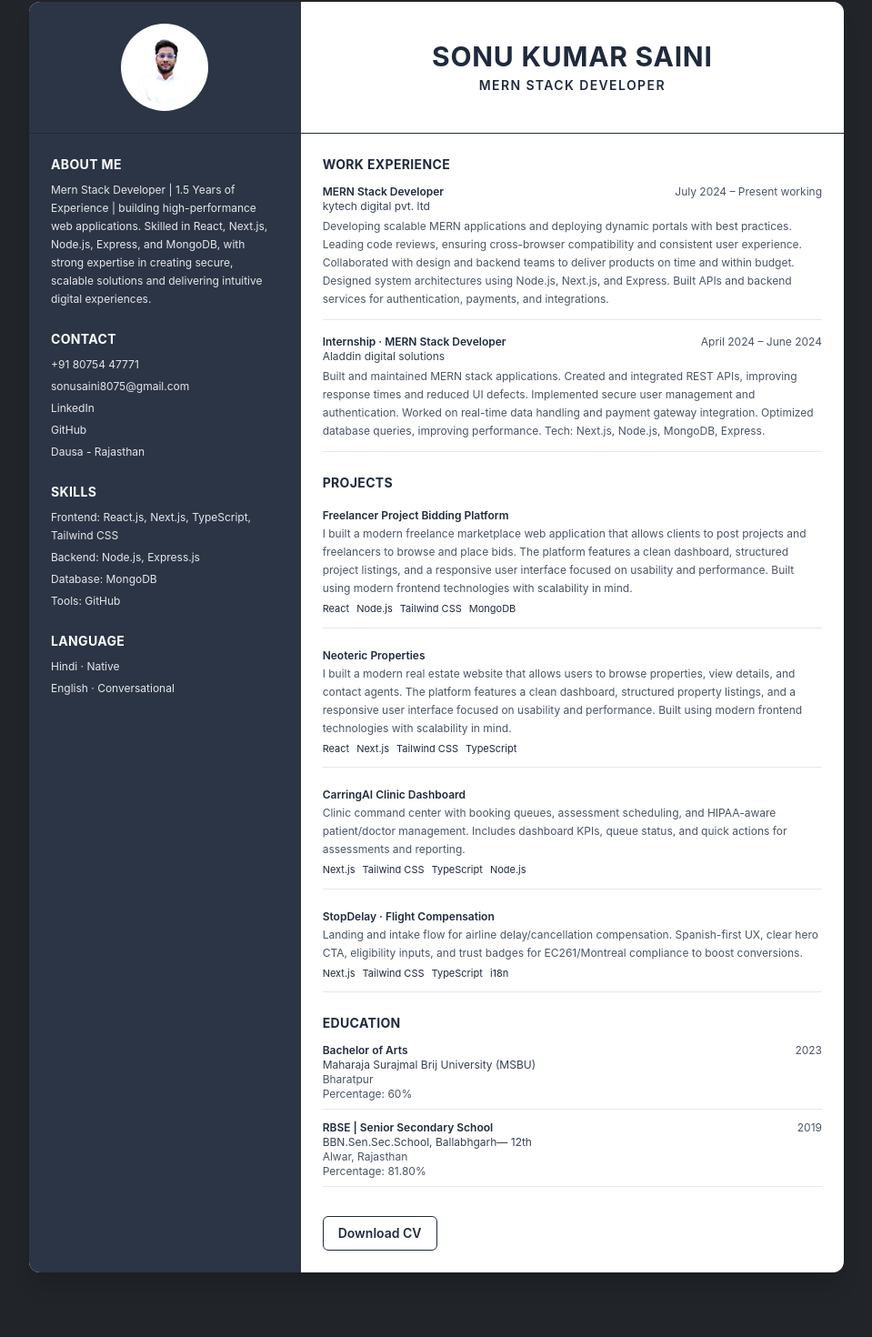
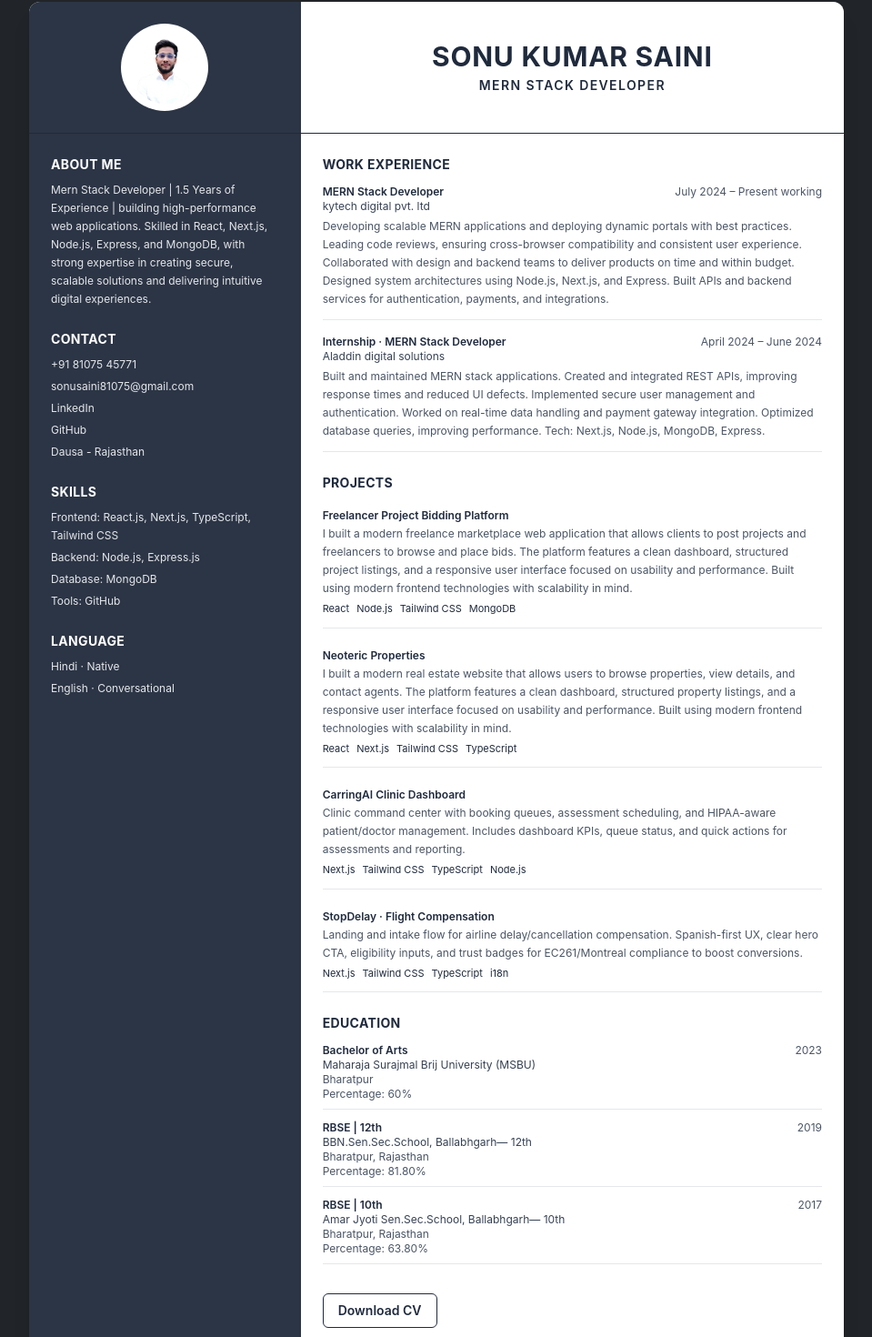
Before and after one commit to sonukumar81075/persinalPortfolio, a React (Vite) app: page /cv in a window 1280 px wide. Shown: the part 150-1620 px from the top of the page at 91% size, without its empty margins (160-1119 px from the left). Built offline with nearby package versions, Linux system fonts and the light colour scheme.

Commit message:
updated code

```diff
--- a/src/components/CV.jsx
+++ b/src/components/CV.jsx
@@ -8,11 +8,11 @@ const cvData = {
     logo: "/images/right_image.png",
     location: "Dausa - Rajasthan",
     contacts: {
-        phone: "+91 80754 47771",
-        email: "sonusaini8075@gmail.com",
+        phone: "+91 81075 45771",
+        email: "sonusaini81075@gmail.com",
         linkedin: "https://www.linkedin.com/in/sonu-kumar-saini-618a29261",
-        github: "https://github.com/sonukumar8075",
-        website: "https://github.com/sonukumar8075",
+        github: "https://github.com/sonukumar81075",
+        website: "https://github.com/sonukumar81075",
     },
     about:
         "Mern Stack Developer | 1.5 Years of Experience | building high-performance web applications. Skilled in React, Next.js, Node.js, Express, and MongoDB, with strong expertise in creating secure, scalable solutions and delivering intuitive digital experiences.",
@@ -64,11 +64,18 @@ const cvData = {
             percentage: "60%",
         },
         {
-            degree: "RBSE | Senior Secondary School",
+            degree: "RBSE | 12th",
             school: "BBN.Sen.Sec.School, Ballabhgarh— 12th",
-            location: "Alwar, Rajasthan",
+            location: "Bharatpur, Rajasthan",
             year: "2019",
             percentage: "81.80%",
+        },
+        {
+            degree: "RBSE | 10th",
+            school: "Amar Jyoti Sen.Sec.School, Ballabhgarh— 10th",
+            location: "Bharatpur, Rajasthan",
+            year: "2017",
+            percentage: "63.80%",
         },
     ],
     languages: [
@@ -76,8 +83,8 @@ const cvData = {
         { name: "English", level: "Conversational" },
     ],
     hobbies:
-        "Cricket, Chess, Athletics; fitness-focused, continuous skill improvement.",
-    cvLink: "/downloads/sonu-cv.pdf",
+        "Cricket, fitness-focused, continuous skill improvement.",
+    cvLink: "/downloads/sonu.pdf.pdf",
 };
 
 const CV = () => {
--- a/src/components/Projects.jsx
+++ b/src/components/Projects.jsx
@@ -1,4 +1,5 @@
 import React from "react";
+import { Link } from "react-router-dom";
 import ProjectCard from "./helper/ProjectCard";
 import projectsData from "../data/projects.json";
 
@@ -29,12 +30,12 @@ export default function Project() {
         ))}
 
         <div className="mt-12 flex flex-wrap gap-4 items-center">
-          <a
-            href="/cv"
+          <Link
+            to="/cv"
             className="border border-yellow-500 text-yellow-500 px-4 py-2 rounded-lg hover:bg-yellow-500 hover:text-black transition text-sm font-semibold"
           >
             View Full CV
-          </a>
+          </Link>
           <a
             href="/downloads/sonu-cv.pdf"
             download
--- a/src/components/helper/Navbar.jsx
+++ b/src/components/helper/Navbar.jsx
@@ -1,7 +1,7 @@
 import React, { useState } from "react";
 import { HeroSectionData, Socialicons } from "../../DynamicData/HeroSection";
 import { Link, NavLink } from "react-router-dom";
-
+import { useNavigate } from "react-router-dom";
 const navItems = [
   { path: "/", label: "Home" },
   { path: "/features", label: "Features" },
@@ -15,6 +15,7 @@ const navItems = [
 
 const Navbar = () => {
   const [isMenuOpen, setIsMenuOpen] = useState(false);
+  const navigate = useNavigate();
 
   const toggleMenu = () => setIsMenuOpen((prev) => !prev);
   const closeMenu = () => setIsMenuOpen(false);
@@ -29,7 +30,7 @@ const Navbar = () => {
       <div className="container lg:px-12 mx-auto flex justify-between items-center">
         <div
           className="cursor-pointer flex items-center gap-3"
-          onClick={() => handleScroll("home")}
+           onClick={() => navigate("/")}
         >
           {/* Logo wrapper */}
           <div className="w-12 h-12 rounded-full border border-gray-600 flex items-center justify-center">
```
Also changed, not shown: 2 other files (tests, documents, lock files or other folders).
